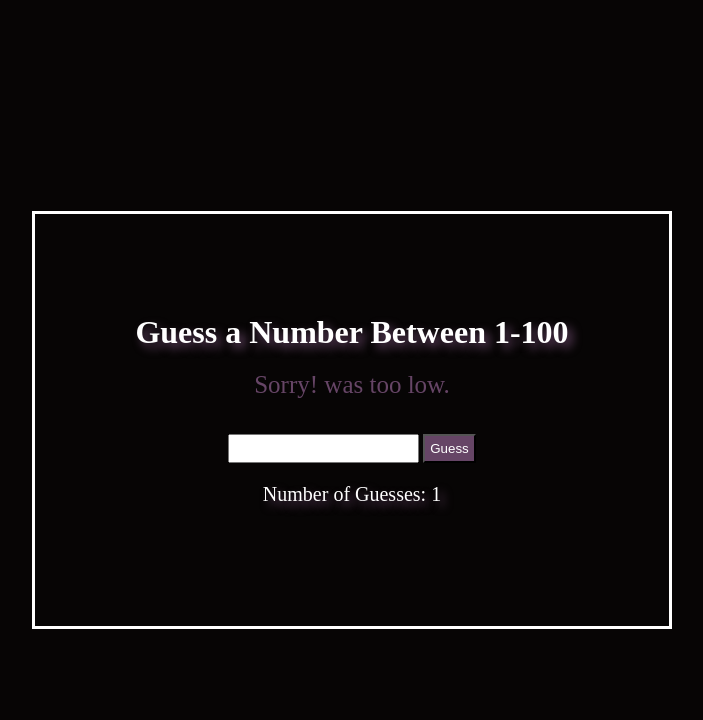
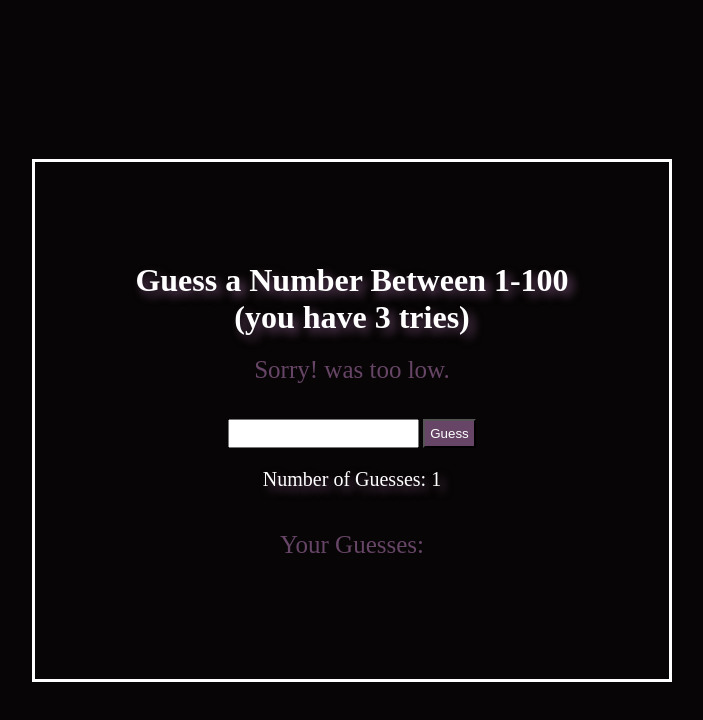
Before and after one commit to fahadg206/Number-Guesser, a plain HTML site: page index.html in a window 1280 px wide. Both pictures are taken after a click on the button "Guess". Shown: the whole page, without its empty margins (288-991 px from the left). Drawn offline with Linux system fonts and the light colour scheme.

Commit message:
added an empty array and pushed user guesses to display their guesses. Also limited guesses to 3 and displayed game over signal after 3rd guess to the user abd revealed the correct number to the user.

```diff
--- a/index.html
+++ b/index.html
@@ -10,11 +10,14 @@
 <body>
     <div id="wrapper">
         <div class="border">
-            <h2>Guess a Number Between 1-100</h2>
-            <p id="yourguess"></p>
+            <h2>Guess a Number Between 1-100 <br>
+                (you have 3 tries)
+            </h2>
+            <p id="hint"></p>
             <input type="text" id="userinput">
             <button id="sumbit">Guess</button>
             <p id="numofguesses" >Number of Guesses: 0</p>
+            <p id="yourguesses"></p>
         </div>
     </div>
 
--- a/main.js
+++ b/main.js
@@ -1,8 +1,9 @@
 const button = document.getElementById('sumbit');
-const yourGuess = document.getElementById('yourguess');
+const hint = document.getElementById('hint');
 const text = document.getElementById('userinput');
 const guessCounter = document.getElementById("numofguesses");
-let numGuesses = 0;
+const yourGuesses = document.getElementById('yourguesses');
+let numOfGuesses = 0;
 
 const number = Math.floor(Math.random()*100);
 let userGuess = text.value;
@@ -11,19 +12,26 @@ let storeGuesses = [];
 
 button.addEventListener('click', () => {
     let input = document.getElementById('userinput').value;
+    let arrayOfGuesses = storeGuesses.push(input);
+      // Keep track of how many times the user takes a guess
+    numOfGuesses += 1;
+    guessCounter.innerHTML = "Number of Guesses: " + numOfGuesses;
 
-      // Keep track of how many times the user takes a guess
-    numGuesses += 1;
-    guessCounter.innerHTML = "Number of Guesses: " + numGuesses;
-
+    //hint logic
     if(input == number) {
-        yourGuess.innerHTML = `Congrats! The number ${number} was CORRECT!`
+        hint.innerHTML = `Congrats! The number ${number} was CORRECT!`;
+        yourGuesses.innerHTML = "Your Guesses:" + " " + storeGuesses;
     } else if(input > number) {
-        yourGuess.innerHTML = `Sorry! ${input} was too high.`
+        hint.innerHTML = `Sorry! ${input} was too high.`;
+        yourGuesses.innerHTML = "Your Guesses:" + " " + storeGuesses;
     } else if(input < number) {
-        yourGuess.innerHTML = `Sorry! ${input} was too low.`
+        hint.innerHTML = `Sorry! ${input} was too low.`;
+        yourGuesses.innerHTML = "Your Guesses:" + " " + storeGuesses;
     };
 
+    if(numOfGuesses === 3) {
+        hint.innerHTML = `Better luck next time! The correct number was ${number}`;
+    }
 
 
 
--- a/styles.css
+++ b/styles.css
@@ -47,8 +47,14 @@ h2 {
     font-size: 20px;
 }
 
-#yourguess {
+#hint {
     color: rgb(102, 69, 102);
     padding: 20px;
     font-size: 25px;
 }
+
+#yourguesses {
+    color: rgb(102, 69, 102);
+    padding: 20px;
+    font-size: 25px;
+}
```
